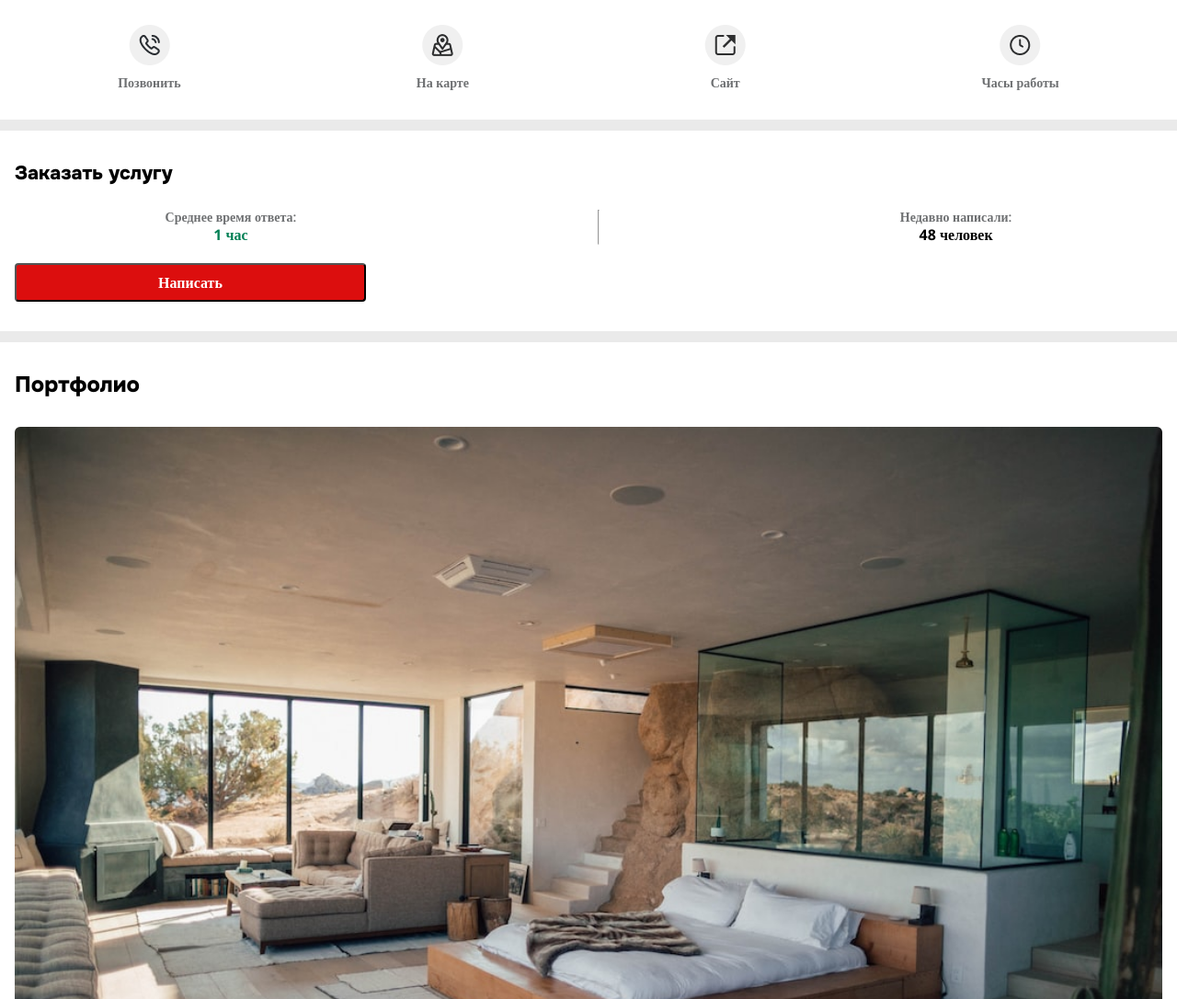
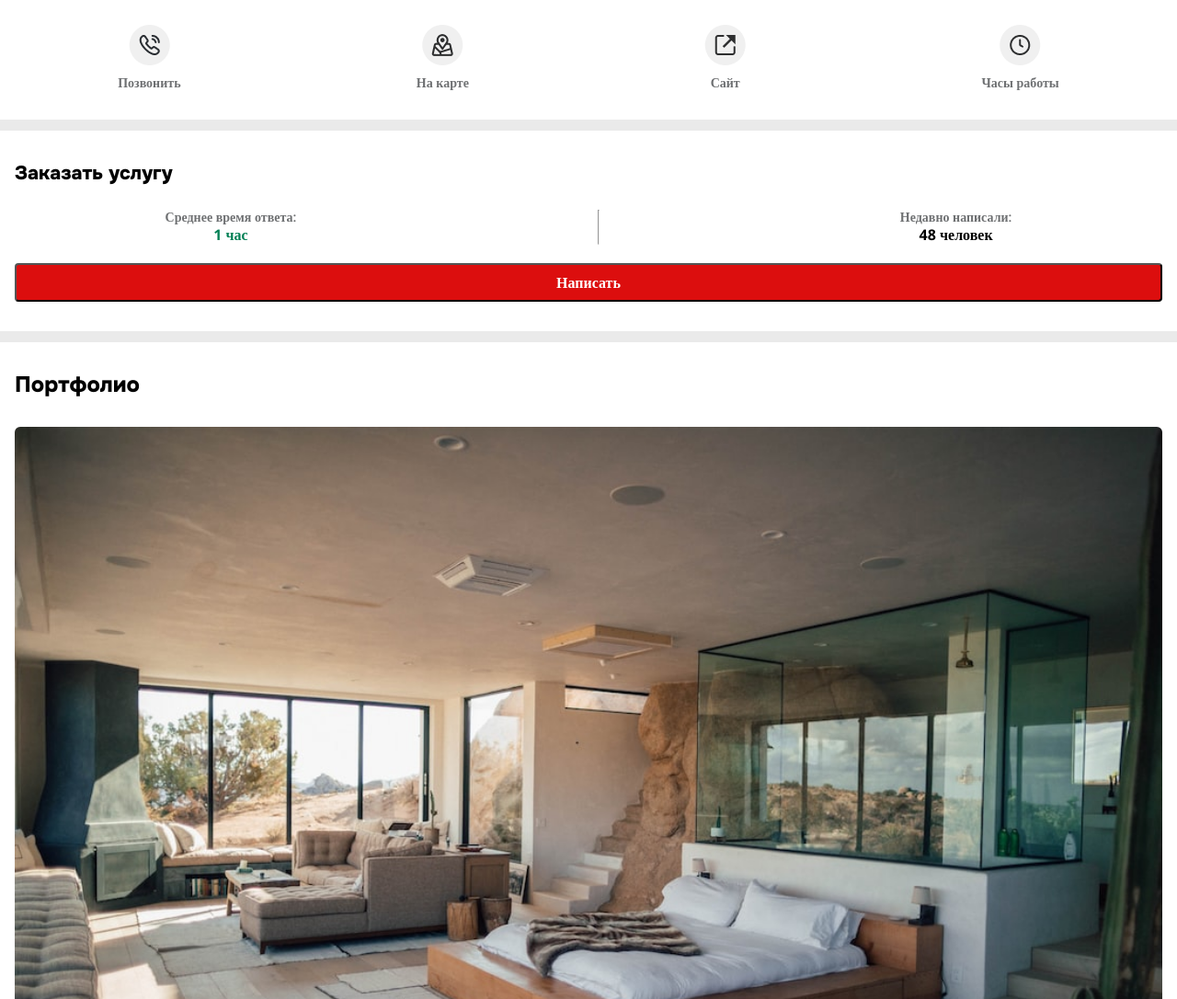
Before and after one commit to Egor7kochka/mobile-adaptive-ARTCO-repair, a plain HTML site: page index.html in a window 1280 px wide. Shown: the part 1082-2168 px from the top of the page at 92% size. Drawn offline with nearby package versions, Linux system fonts and the light colour scheme; a web font is replaced by a local one.

Commit message:
fix test 2

```diff
--- a/css/service.css
+++ b/css/service.css
@@ -82,7 +82,7 @@ color: #fff;
 background-color: transparent;
     }
     .service button {
-width: 382px;
+width: 100%;
 height: 42px;
 gap: 8px;
 border-radius: 4px;
```
